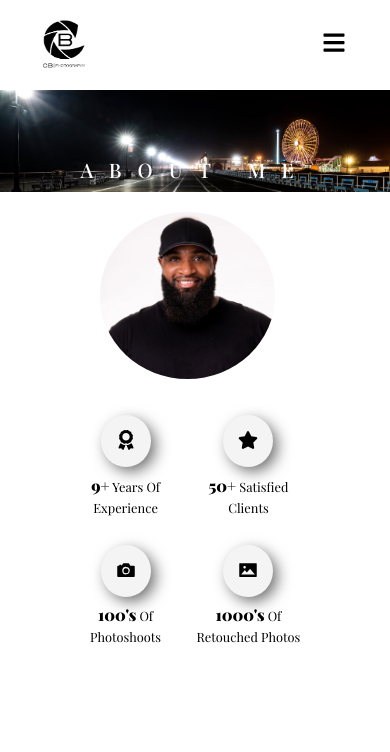
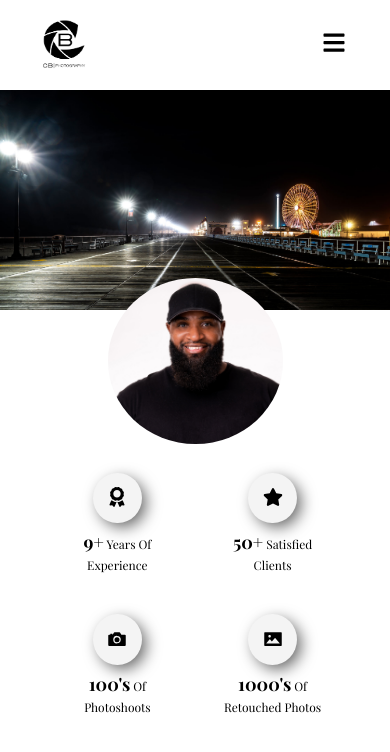
Before and after one commit to msebarjr/CB-Photography, a Next.js app: page /about in a window 390 px wide. Shown: the top 752 px of the page. Built offline with nearby package versions, Linux system fonts and the light colour scheme.

Commit message:
Redesign mobile up to 768px

```diff
--- a/components/Hero.js
+++ b/components/Hero.js
@@ -4,18 +4,16 @@ import styles from "../styles/Hero.module.css";
 
 function Hero(props) {
     return (
-        <section className={styles.hero}>
         <Image
             src={props.image}
             alt={props.alt}
-                width={1600}
-                height={420}
+            height={550}
             priority
             layout="responsive"
             objectFit="cover"
             objectPosition={props.position}
+            className={styles.hero}
         />
-        </section>
     );
 }
 
--- a/components/Profile.js
+++ b/components/Profile.js
@@ -10,7 +10,6 @@ function Profile() {
                 src={ProfileImage}
                 alt="Conrad Bleus Profile Photo"
                 layout="responsive"
-                objectFit="cover"
                 className={styles.photo}
             />
         </div>
--- a/components/helper/MainContainer.js
+++ b/components/helper/MainContainer.js
@@ -1,5 +1,5 @@
 function MainContainer(props) {
-    return <div className="main-container">{props.children}</div>;
+    return <div className="main_container">{props.children}</div>;
 }
 
 export default MainContainer;
--- a/components/navigation/Logo.js
+++ b/components/navigation/Logo.js
@@ -16,7 +16,7 @@ function Logo() {
                         width={48}
                         height={56}
                         priority
-                        layout="intrinsic"
+                        layout="fixed"
                     />
                 </a>
             </Link>
--- a/pages/about.js
+++ b/pages/about.js
@@ -23,6 +23,7 @@ export default function About() {
                 alt="Boardwalk Ocean City, NY"
                 position="50% 55%"
             />
+
             <div className="container">
                 <h1 className={styles.title}>About Me</h1>
                 <div className={styles.info}>
--- a/styles/About.module.css
+++ b/styles/About.module.css
@@ -1,57 +1,71 @@
+.title {
+    text-align: end;
+    margin-top: -5.5rem;
+    margin-bottom: 2rem;
+    color: rgba(255, 255, 255, 1);
+    font-size: 4rem;
+    letter-spacing: 1rem;
+    font-weight: 700;
+    text-transform: uppercase;
+    z-index: 5;
+}
+
 .info {
     display: flex;
     justify-content: space-between;
     align-items: center;
-}
-
-.title {
-    text-align: end;
-    margin-top: -5.5rem;
-    color: white;
-    font-size: 4rem;
-    letter-spacing: 1rem;
-    font-weight: 500;
-    text-transform: uppercase;
-    z-index: 10;
+    margin-top: -5rem;
 }
 
 .recognition {
-    margin-top: 2.5rem;
+    align-self: flex-end;
+    margin-bottom: 1.5rem;
     display: flex;
-    justify-content: space-around;
+    justify-content: center;
     align-items: center;
 }
 
-@media screen and (max-width: 1275px) {
+/* 320px — 480px for mobile devices,
+   481px — 768px for iPads & tablets,
+   769px — 1024px for small screens like laptop,
+   1025px — 1200px for large screens like Desktops,
+   1201px and above for extra large screens like TV
+*/
+@media screen and (max-width: 1200px) {
     .title {
-        text-align: center;
+        font-size: 3rem;
+        margin-top: -4rem;
+    }
+
+    .info {
+        margin-top: -4rem;
     }
 }
 
-@media screen and (max-width: 950px) {
+@media screen and (max-width: 1024px) {
     .title {
-        font-size: 2rem;
-        margin-top: -3rem;
+        display: none;
     }
-}
 
-@media screen and (max-width: 750px) {
     .info {
         flex-direction: column;
-        margin-left: -1rem;
+        justify-content: center;
+        align-items: center;
+    }
+
+    .recognition {
+        align-self: center;
         margin-top: 1rem;
     }
 }
 
-@media screen and (max-width: 550px) {
-    .title {
-        font-size: 1.25rem;
+@media screen and (max-width: 768px) {
+    .info {
         margin-top: -2rem;
     }
 
     .recognition {
-      margin-top: 0;
-        display: grid;
-        grid-template-columns: 1fr 1fr;
+        flex-wrap: wrap;
+        margin-top: 0;
     }
 }
--- a/styles/Hero.module.css
+++ b/styles/Hero.module.css
@@ -1,6 +1,3 @@
 .hero {
-    width: 100%;
-    height: auto;
-    z-index: -1;
-    position: relative;
+  z-index: -1;
 }
--- a/styles/Navbar.module.css
+++ b/styles/Navbar.module.css
@@ -1,8 +1,12 @@
 .navbar {
+    position: sticky;
+    background-color: #fff;
+    top: 0;
     display: flex;
     justify-content: space-between;
     align-items: center;
     padding: 1rem 2.5rem;
+    z-index: 999;
 }
 
 .mobile_menu_icon {
--- a/styles/Profile.module.css
+++ b/styles/Profile.module.css
@@ -1,32 +1,33 @@
 .profile {
     width: 400px;
     height: 400px;
-    margin-top: -100px;
-    /* margin-left: 100px; */
 }
 
 .photo {
     border-radius: 50%;
 }
 
-@media screen and (max-width: 1275px) {
+/* 320px — 480px for mobile devices,
+   481px — 768px for iPads & tablets,
+   769px — 1024px for small screens like laptop,
+   1025px — 1200px for large screens like Desktops,
+   1201px and above for extra large screens like TV
+*/
+@media screen and (max-width: 1200px) {
     .profile {
-        width: 300px;
-        height: 300px;
-        margin-top: 4rem;
+        width: 350px;
+        height: 350px;
     }
 }
-
-@media screen and (max-width: 975px) {
+@media screen and (max-width: 1024px) {
     .profile {
         width: 250px;
         height: 250px;
     }
 }
 
-@media screen and (max-width: 550px) {
+@media screen and (max-width: 768px) {
     .profile {
-        margin-top: 1rem;
         width: 175px;
         height: 175px;
     }
--- a/styles/Recognition.module.css
+++ b/styles/Recognition.module.css
@@ -16,7 +16,6 @@
 
 .info {
     width: 16ch;
-    /* max-width: 16ch; */
     line-height: 1.5;
     margin-top: 0.5em;
     text-align: center;
@@ -27,38 +26,41 @@
     font-size: 1.5rem;
 }
 
-@media screen and (max-width: 975px) {
+/* 320px — 480px for mobile devices,
+   481px — 768px for iPads & tablets,
+   769px — 1024px for small screens like laptop,
+   1025px — 1200px for large screens like Desktops,
+   1201px and above for extra large screens like TV
+*/
+@media screen and (max-width: 1200px) {
     .icon {
-        font-size: 1.5rem;
-        padding: 0.75em;
+        font-size: 2rem;
     }
 
     .info {
-        font-size: 0.8rem;
+        font-size: 0.75rem;
     }
 
     .info span {
-        font-size: 1rem;
+        font-weight: 700;
+        font-size: 1.25rem;
     }
 }
 
-@media screen and (max-width: 800px) {
+@media screen and (max-width: 1024px) {
     .icon {
         font-size: 1.25rem;
-        padding: 0.75em;
-    }
-
-    .info {
-        font-size: 0.8rem;
+        padding: 0.9rem;
     }
 
     .info span {
-        font-size: 1rem;
+        font-weight: 700;
+        font-size: 1.125rem;
     }
 }
 
-@media screen and (max-width: 800px) {
+@media screen and (max-width: 768px) {
     .wrapper {
-        margin-top: 1.75rem;
+        padding: 1.25rem;
     }
 }
--- a/styles/globals.css
+++ b/styles/globals.css
@@ -8,9 +8,6 @@
 html,
 body {
     font-weight: 400;
-}
-
-body {
     line-height: 1;
     width: 100vw;
     height: 100vh;
@@ -33,7 +30,7 @@ textarea {
     font: inherit;
 }
 
-.main-container {
+.main_container {
     width: 100%;
     max-width: 1600px;
     margin: 0 auto;
@@ -41,12 +38,23 @@ textarea {
 
 .container {
     width: 100%;
-    padding: 0 7rem;
-    position: relative;
+    padding: 0 6rem;
 }
 
-@media screen and (max-width: 1160px) {
+/* 320px — 480px for mobile devices,
+   481px — 768px for iPads & tablets,
+   769px — 1024px for small screens like laptop,
+   1025px — 1200px for large screens like Desktops,
+   1201px and above for extra large screens like TV
+*/
+@media screen and (max-width: 1024px) {
     .container {
         padding: 0 3.5rem;
     }
 }
+
+@media screen and (max-width: 768px) {
+    .container {
+        padding: 0 1rem;
+    }
+}
```
Also changed, not shown: 1 other file (tests, documents, lock files or other folders). Lines whose indentation alone changed are shown as unchanged.
